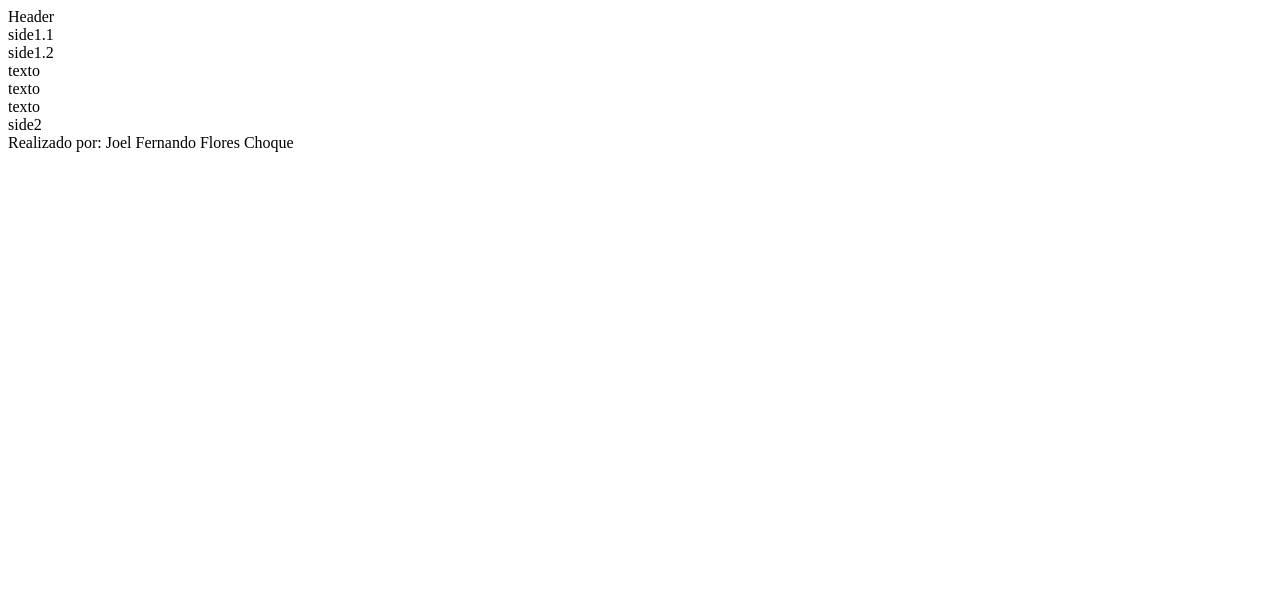
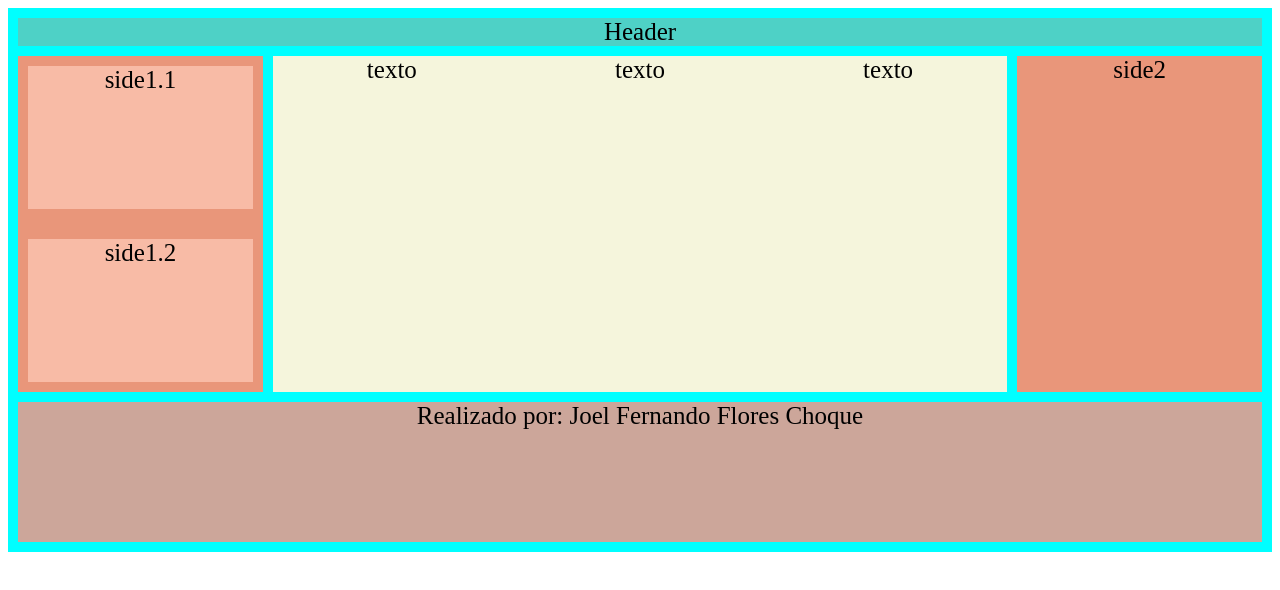
Before and after one commit to JoelFlC/Terea2-septiembre-17, a plain HTML site: page inde.html in a window 1280 px wide. Drawn offline with Linux system fonts and the light colour scheme; files that its build step writes are made by us from their sources; the site is published under a folder, as on GitHub Pages, so addresses that start at the root find nothing.

Commit message:
Update inde.html

```diff
--- a/inde.html
+++ b/inde.html
@@ -3,7 +3,7 @@
 <head>
     <meta charset="UTF-8">
     <meta name="viewport" content="width=device-width, initial-scale=1.0">
-    <link rel="stylesheet" href="/CSS-repaso/Proy3-grid/css/style2.css">
+    <link rel="stylesheet" href="css/style2.css">
     <title>Grid</title>
 </head>
 <body>
```
